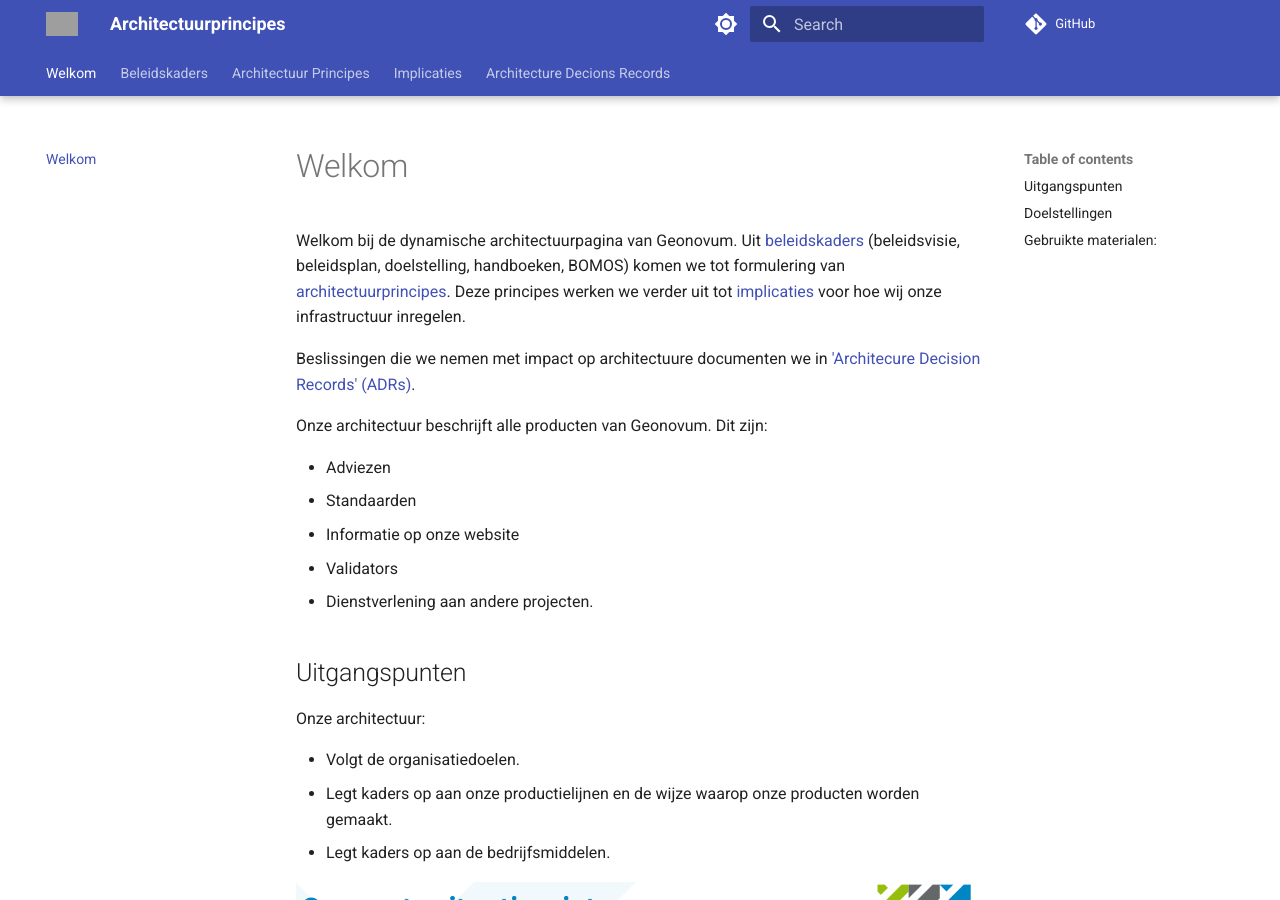
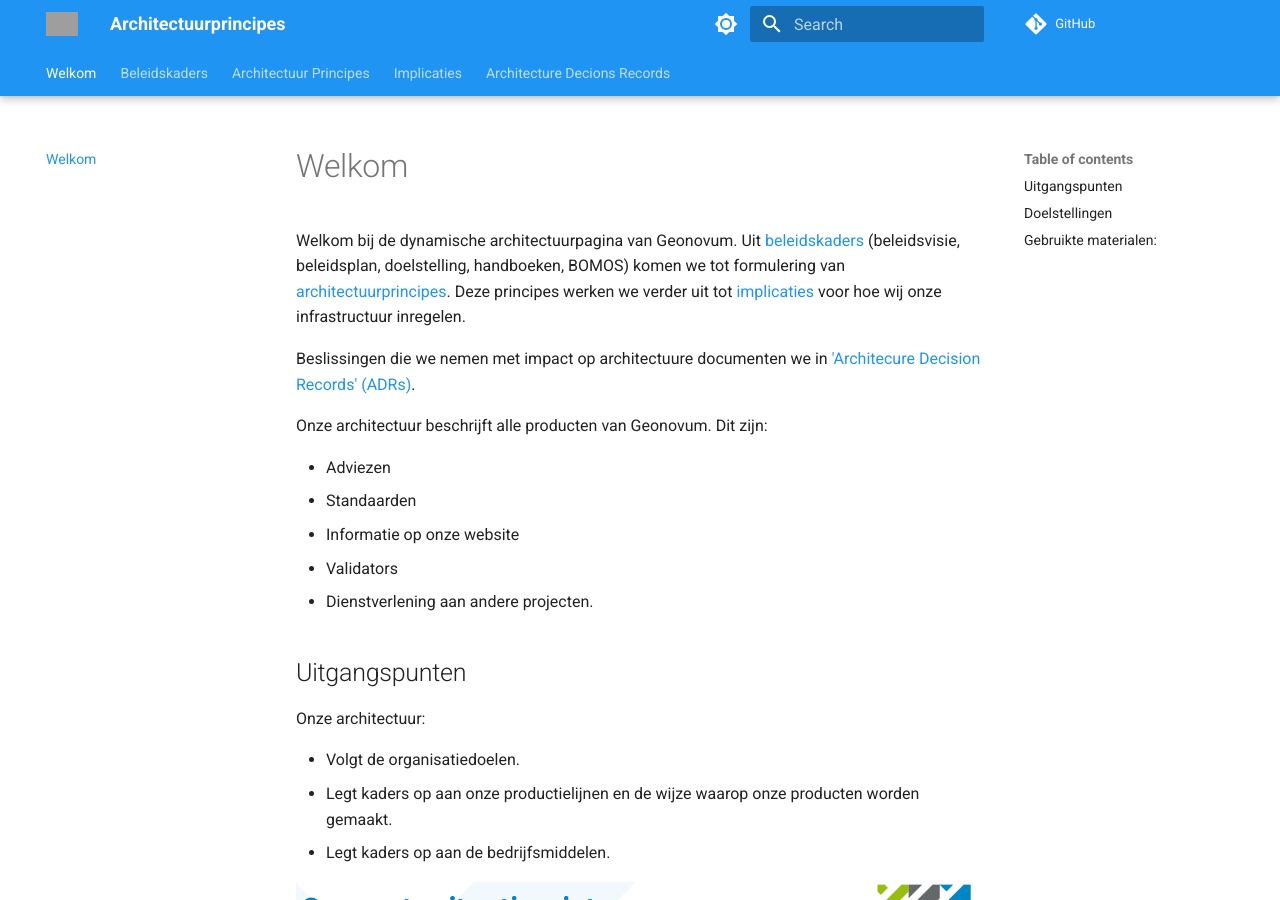
Before and after one commit to Geonovum/geonovum-architectuur, an MkDocs documentation site: the page built from docs/index.md, in a window 1280 px wide and 900 px high. Built offline with MkDocs 1.6.1 and Material for MkDocs 9.7.7, drawn with Linux system fonts in a browser that asks for light colours; comment, search, counter and statistics services are not loaded; grey boxes are pictures that could not be loaded.

Commit message:
kleur net een beetje beter maar nog niet goed.

```diff
--- a/mkdocs.yml
+++ b/mkdocs.yml
@@ -10,8 +10,8 @@ theme:
       # Palette toggle for light mode
   palette:
   - scheme: default
-    # primary: deep purple
-    primary: custom
+    # primary: custom
+    primary: blue #FFFFFF
     toggle:
       icon: material/brightness-7
       name: Switch to dark mode
```
